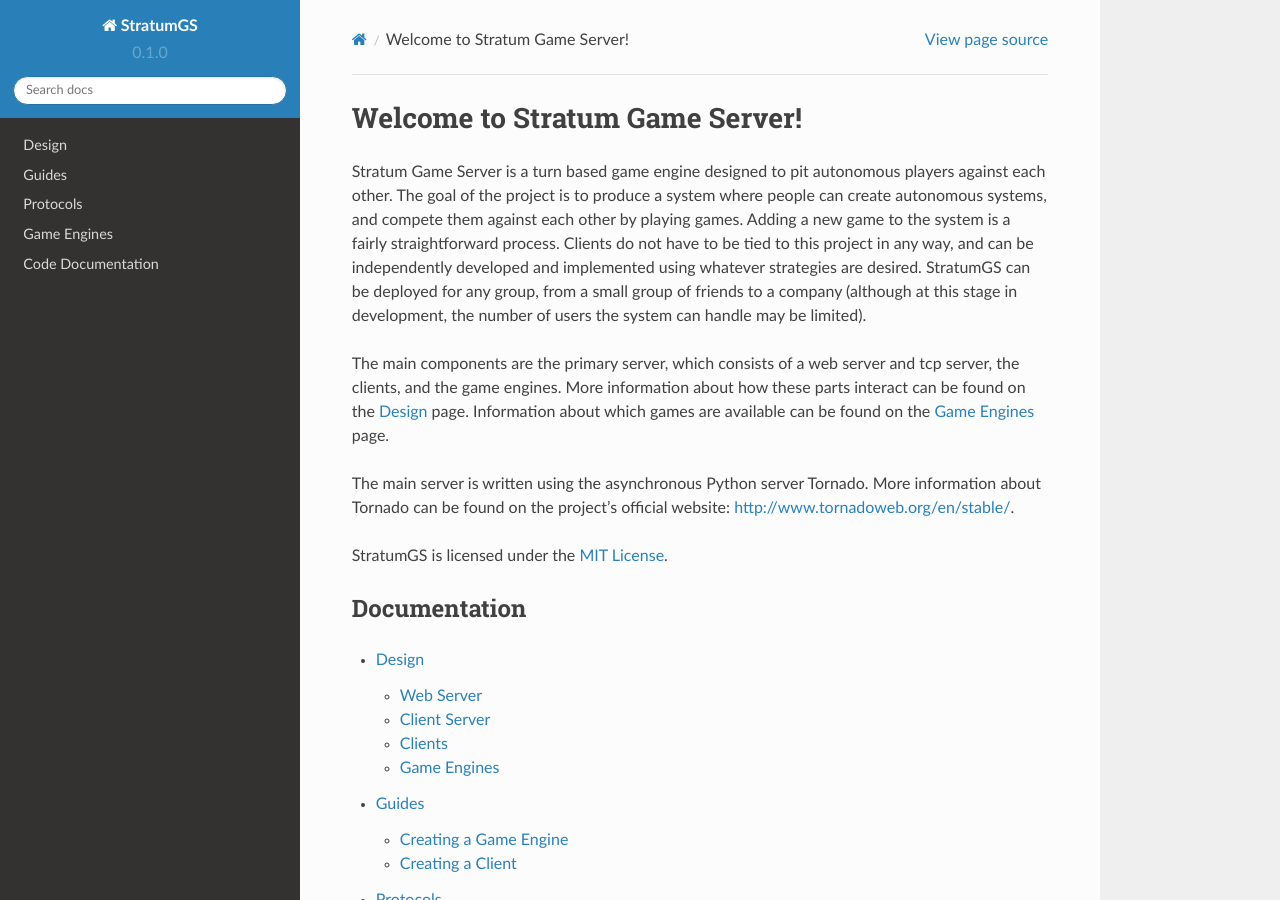
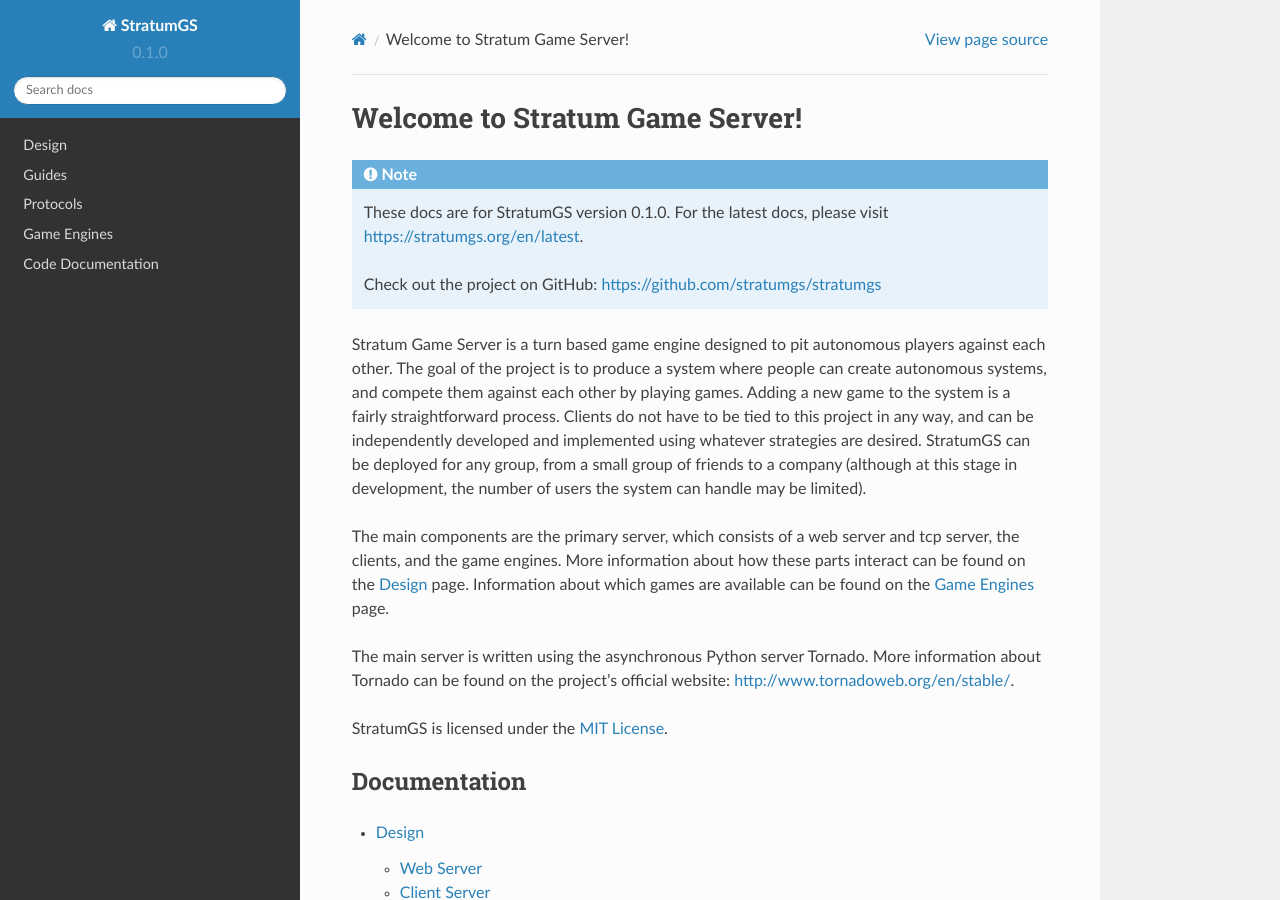
Before and after one commit to stratumgs/stratum, a Sphinx documentation site: the page built from docs/index.rst, in a window 1280 px wide and 900 px high. Built offline with Sphinx 7.4.7 and the Read the Docs theme 2.0.0, drawn with Linux system fonts in a browser that asks for light colours.

Commit message:
add a note indicating the version of the code the documentation is for

```diff
--- a/docs/index.rst
+++ b/docs/index.rst
@@ -1,5 +1,11 @@
 Welcome to Stratum Game Server!
 ===============================
+
+.. note::
+    These docs are for StratumGS version |version|. For the latest docs, please
+    visit https://stratumgs.org/en/latest.
+
+    Check out the project on GitHub: https://github.com/stratumgs/stratumgs
 
 Stratum Game Server is a turn based game engine designed to pit autonomous
 players against each other. The goal of the project is to produce a system where
```
